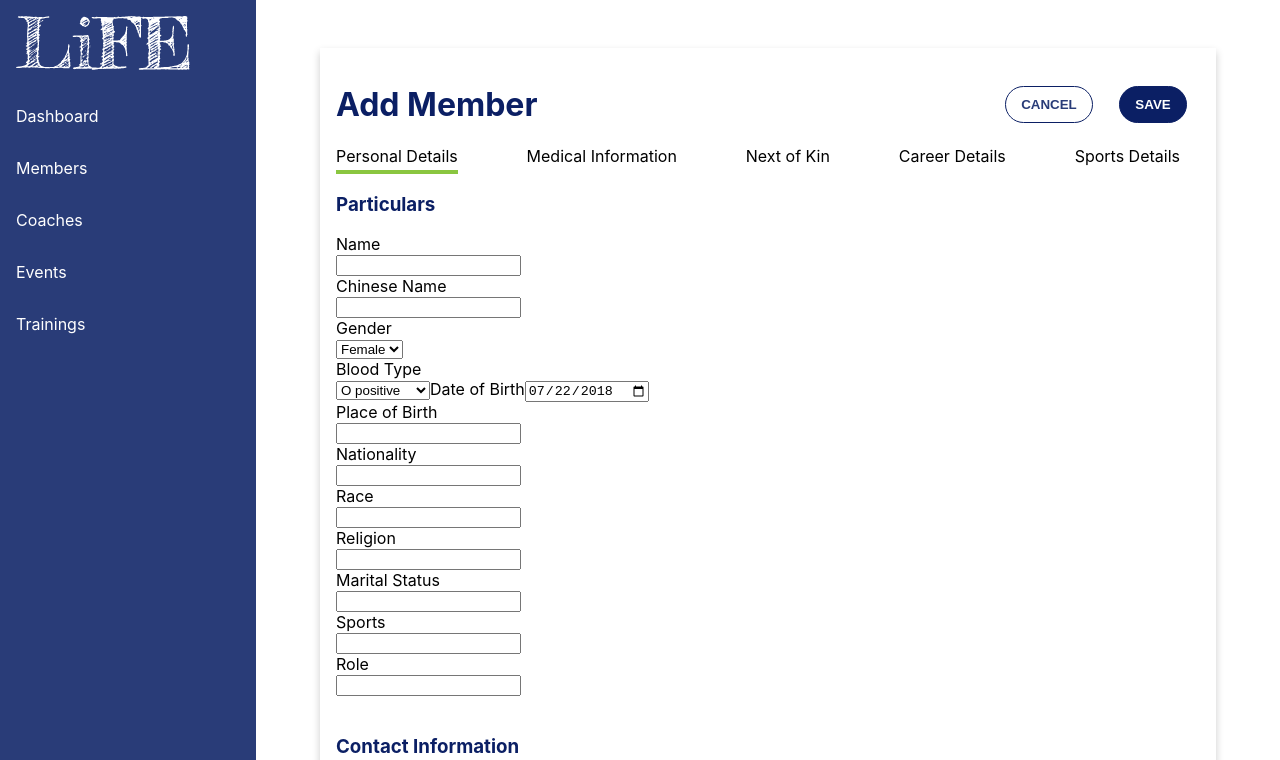
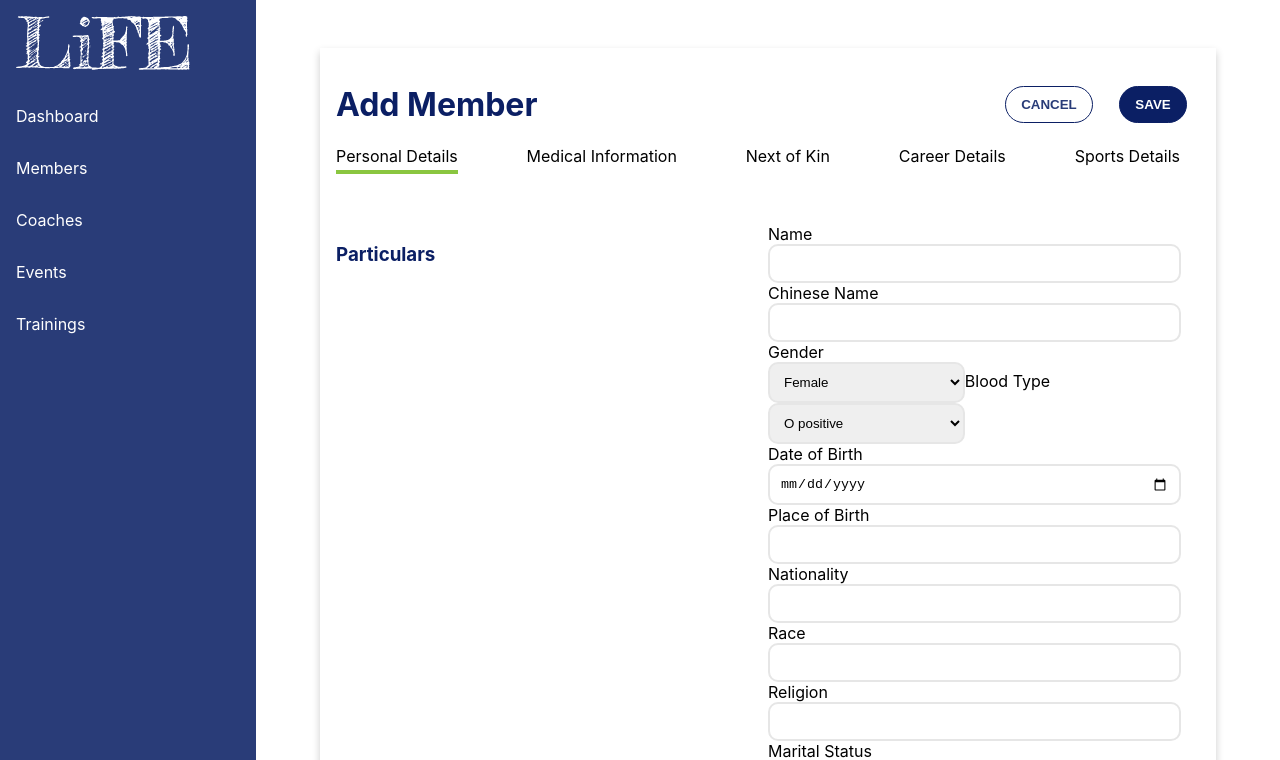
Before and after one commit to idlefrenchfry/LIFE-React, a React (Create React App) app: page /Members/Add in a window 1280 px wide. Shown: the top 760 px of the page. Built offline with nearby package versions, Linux system fonts and the light colour scheme.

Commit message:
Styled Add Members, not completed.

```diff
--- a/src/App.css
+++ b/src/App.css
@@ -69,7 +69,7 @@ nav + div {
 
 .card {
     box-sizing: border-box;
-    margin: 3em 1em auto 25%; /*take into account the navbar*/
+    margin: 3em 1em 3em 25%; /*take into account the navbar*/
     padding: 1em;
     box-shadow: 0 4px 8px 0 rgba(0,0,0,0.2);
     width: 70%;
@@ -146,13 +146,21 @@ td {
 .sections span {
     cursor: pointer;
     padding: 0 0 0.5em 0;
-}
-
-.currentTab {
     position: relative;
 }
 
-.currentTab::after {
+.sections span::before {
+    content: "";
+    position: absolute;
+    bottom: 0;
+    left: 0;
+    width: 0;
+    height: 4px;
+    background-color: var(--highlight);
+    transition: width ease-in 0.3s;
+}
+
+.currentTab::after, .sections span:hover::before {
     content: "";
     position: absolute;
     bottom: 0;
@@ -162,10 +170,32 @@ td {
     background-color: var(--highlight);
 }
 
-form > div {
+form > div > div {
     display: flex;
+    justify-content: space-between;
 }
 
-form > div > h3 {
+form > div > div:not(:last-child) {
+    border-bottom: 1px solid #e6e6e6;
+    padding: 50px 0;
+}
+
+form .inputs {
+    width: 50%;
+}
+
+form input, form select {
+    box-sizing: content-box;
+    padding: 10px;
+    width: 90%;
+    border: #e6e6e6 2px solid;
+    border-radius: 10px;
+}
+
+.split {
+    width: 40%;
+}
+
+form div > h3 {
     width: 30%;
 }
--- a/src/pages/AddMember.js
+++ b/src/pages/AddMember.js
@@ -29,7 +29,14 @@ function AddMembers() {
             return "";
     }
 
-    const submitForm = () => document.getElementById('form').submit();
+    // const submitForm = () => document.getElementById('form').submit();
+
+    const handleSubmit = (e) => {
+        e.preventDefault();
+        console.log(e);
+        console.log(e.target.elements);
+        // window.location.href = "/Members";
+    }
 
     const cancel = () => window.location.href = "/Members";
 
@@ -39,7 +46,7 @@ function AddMembers() {
                 <h1>Add Member</h1>
                 <div className="buttonsSet">
                     <button onClick={cancel} className="noselect">Cancel</button>
-                    <button onClick={submitForm} className="noselect" id="submit">Save</button>
+                    <button form="form" className="noselect" id="submit">Save</button>
                 </div>
             </div>
 
@@ -51,7 +58,7 @@ function AddMembers() {
                 <span onClick={changeSection} className={displayTab("5") + "noselect"} id="tab5">Sports Details</span>
             </div>
 
-            <form id="form">
+            <form id="form" onSubmit={handleSubmit}>
                 <div style={displaySection("1")}>
                     <div id="personalDetails">
                         <h3>Particulars</h3>
@@ -71,16 +78,14 @@ function AddMembers() {
                             {/* ---------- GENDER ---------- */}
                             <label htmlFor="gender">Gender</label>
                             <br />
-                            <select id="gender" name="gender">
+                            <select className="split" id="gender" name="gender">
                                 <option value="female">Female</option>
                                 <option value="male">Male</option>
                             </select>
-                            <br />
 
                             {/* ---------- USER BLOODTYPE ---------- */}
                             <label htmlFor="uBloodtype">Blood Type</label>
-                            <br />
-                            <select id="uBloodtype" name="uBloodtype">
+                            <select className="split" id="uBloodtype" name="uBloodtype">
                                 <option value="opos">O positive</option>
                                 <option value="oneg">O negative</option>
                                 <option value="apos">A positive</option>
@@ -90,11 +95,11 @@ function AddMembers() {
                                 <option value="abpoos">AB positive</option>
                                 <option value="abneg">AB negative</option>
                             </select>
+                            <br />
 
                             {/* ---------- DOB ---------- */}
                             <label htmlFor="dob">Date of Birth</label>
                             <input type="date" id="dob" name="dob"
-                                value="2018-07-22"
                                 max={today.getFullYear() + "-" + today.getMonth() + "-" + today.getDate()}></input>
                             <br />
                             {/* PLACE OF BIRTH */}
@@ -285,7 +290,7 @@ function AddMembers() {
                             {/* ---------- BLOOD TYPE ---------- */}
                             <label htmlFor="kgBloodtype">Blood Type</label>
                             <br />
-                            <select id="kgBloodtype" name="kgBloodtype">
+                            <select className="split" id="kgBloodtype" name="kgBloodtype">
                                 <option value="opos">O positive</option>
                                 <option value="oneg">O negative</option>
                                 <option value="apos">A positive</option>
@@ -556,9 +561,9 @@ function AddMembers() {
                             <br />
 
                             {/* ---------- RESUME / CV? UPLOAD DOCUMENTS?? ---------- */}
-                            <label htmlFor="csp">Resume / CV? Upload Document?</label>
+                            <label htmlFor="cv">Resume / CV? Upload Document?</label>
                             <br />
-                            <input id="csp" name="csp" type="text"></input>
+                            <input id="cv" name="cv" type="text"></input>
                             <br />
 
                             {/* ---------- COACHING QUALIFICATIONS ---------- */}
```
